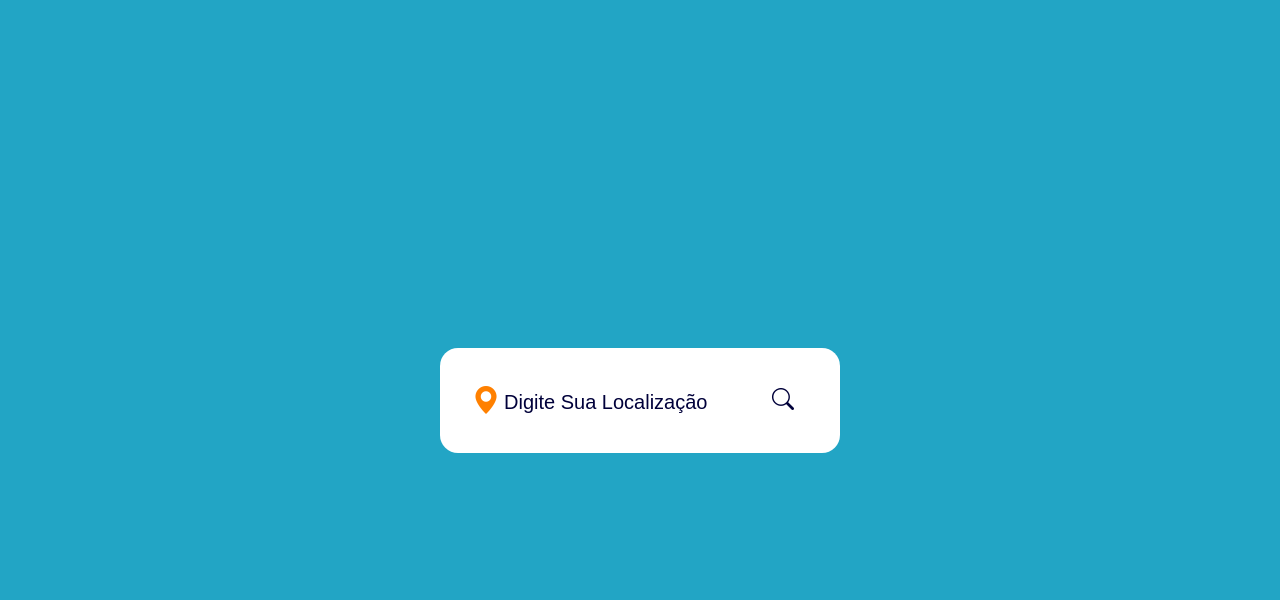
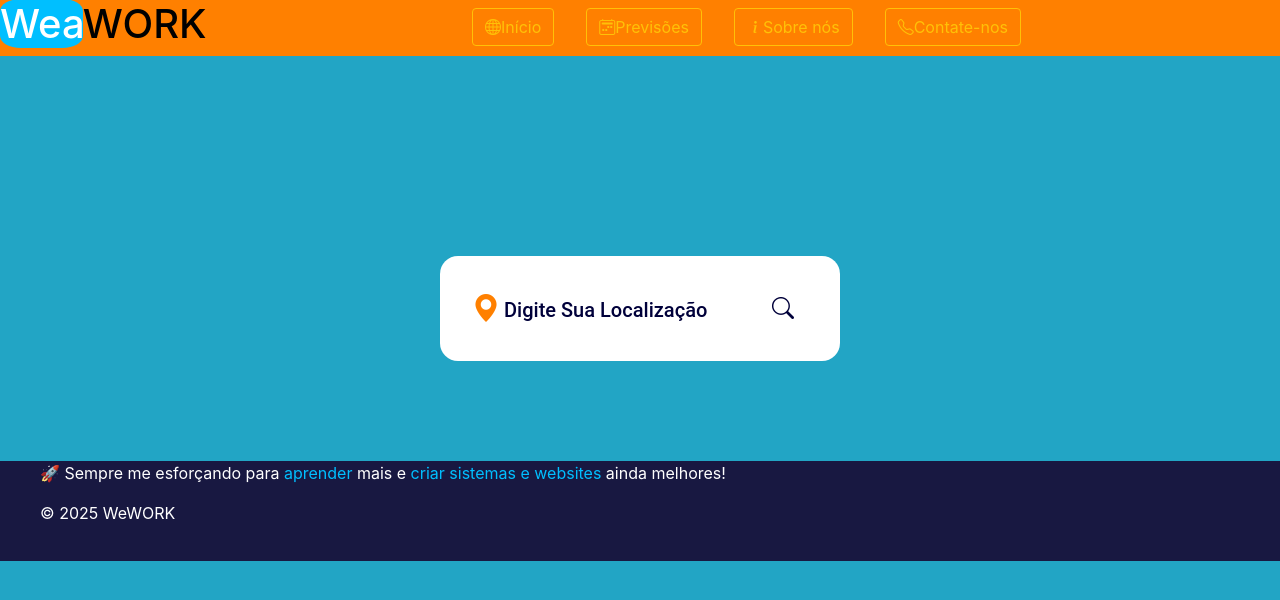
Before and after one commit to GuilhermeCN-web/WeWork, a plain HTML site: page index.html in a window 1280 px wide. Drawn offline with nearby package versions, Linux system fonts and the light colour scheme.

Commit message:
melhorias ao WeWORK

```diff
--- a/index.html
+++ b/index.html
@@ -3,12 +3,29 @@
 <head>
     <meta charset="UTF-8">
     <meta name="viewport" content="width=device-width, initial-scale=1.0">
+    <link rel="stylesheet" href="https://stackpath.bootstrapcdn.com/bootstrap/4.1.3/css/bootstrap.min.css" integrity="sha384-MCw98/SFnGE8fJT3GXwEOngsV7Zt27NXFoaoApmYm81iuXoPkFOJwJ8ERdknLPMO" crossorigin="anonymous">
     <link rel="stylesheet" href="https://cdn.jsdelivr.net/npm/bootstrap-icons@1.11.3/font/bootstrap-icons.min.css">
     <link rel="stylesheet" href="style.css">
-    <title>WeaWORK</title>
+    <title>WeWORK</title>
 </head>
 <body>
-
+    <header>
+    <h1 style="text-align: left; width: 200px;"><span style="background-color: #00bfff; color: white; border-radius: 25%;">Wea</span><span style="color: black;">WORK</span></h1>
+    <ul style="margin-left: 20%;" class="nav justify-content-center">
+        <li class="nav-item">
+          <a class="nav-link active" href="index.html"><button type="button" class="btn btn-outline-warning"><i class="bi bi-globe"></i>Início</button></a>
+        </li>
+        <li class="nav-item">
+          <a class="nav-link" href="#"><button type="button" class="btn btn-outline-warning"><i class="bi bi-calendar2-week"></i>Previsões</button></a>
+        </li>
+        <li class="nav-item">
+          <a class="nav-link" href="#"><button type="button" class="btn btn-outline-warning"><i class="bi bi-info-lg"></i>Sobre nós</button></a>
+        </li>
+        <li class="nav-item">
+          <a class="nav-link disabled" href="#"><button type="button" class="btn btn-outline-warning"><i class="bi bi-telephone"></i>Contate-nos</button></a>
+        </li>
+      </ul>
+    </header>
     <div class="container">
         <div class="search-box">
             <i class="bi bi-geo-alt-fill"></i>
@@ -44,7 +61,13 @@
             </div>
         </div>
     </div>
-
+    <footer>
+        <p>🚀 Sempre me esforçando para <span style="color: #00bfff;">aprender</span> mais e <span style="color: #00bfff;">criar sistemas e websites</span> ainda melhores!</p>
+        <p>&copy; 2025 WeWORK</p>
+    </footer>
     <script src="script.js"></script>
+    <script src="https://code.jquery.com/jquery-3.3.1.slim.min.js" integrity="sha384-q8i/X+965DzO0rT7abK41JStQIAqVgRVzpbzo5smXKp4YfRvH+8abtTE1Pi6jizo" crossorigin="anonymous"></script>
+<script src="https://cdnjs.cloudflare.com/ajax/libs/popper.js/1.14.3/umd/popper.min.js" integrity="sha384-ZMP7rVo3mIykV+2+9J3UJ46jBk0WLaUAdn689aCwoqbBJiSnjAK/l8WvCWPIPm49" crossorigin="anonymous"></script>
+<script src="https://stackpath.bootstrapcdn.com/bootstrap/4.1.3/js/bootstrap.min.js" integrity="sha384-ChfqqxuZUCnJSK3+MXmPNIyE6ZbWh2IMqE241rYiqJxyMiZ6OW/JmZQ5stwEULTy" crossorigin="anonymous"></script>
 </body>
 </html>
--- a/style.css
+++ b/style.css
@@ -8,7 +8,6 @@
 
 body{
     height: 100vh;
-    display: flex;
     align-items: center;
     justify-content: center;
     background-color: rgb(34, 165, 197);
@@ -20,10 +19,23 @@ body{
     height: 105px;
     background-color: white;
     padding: 28px 32px;
-    overflow: hidden;
     border-radius: 18px;
     font-family: 'Roboto', sans-serif;
     transition: 0.6s ease-out;
+    margin-top: 200px;
+}
+
+header{
+    background-color: rgb(255, 128, 0);
+    display: flex;
+}
+
+footer{
+    background-color: #181841;
+    color: #ffffff;
+    padding-left: 40px;
+    margin-top: 100px;
+    height: 100px;
 }
 
 .search-box{
```
